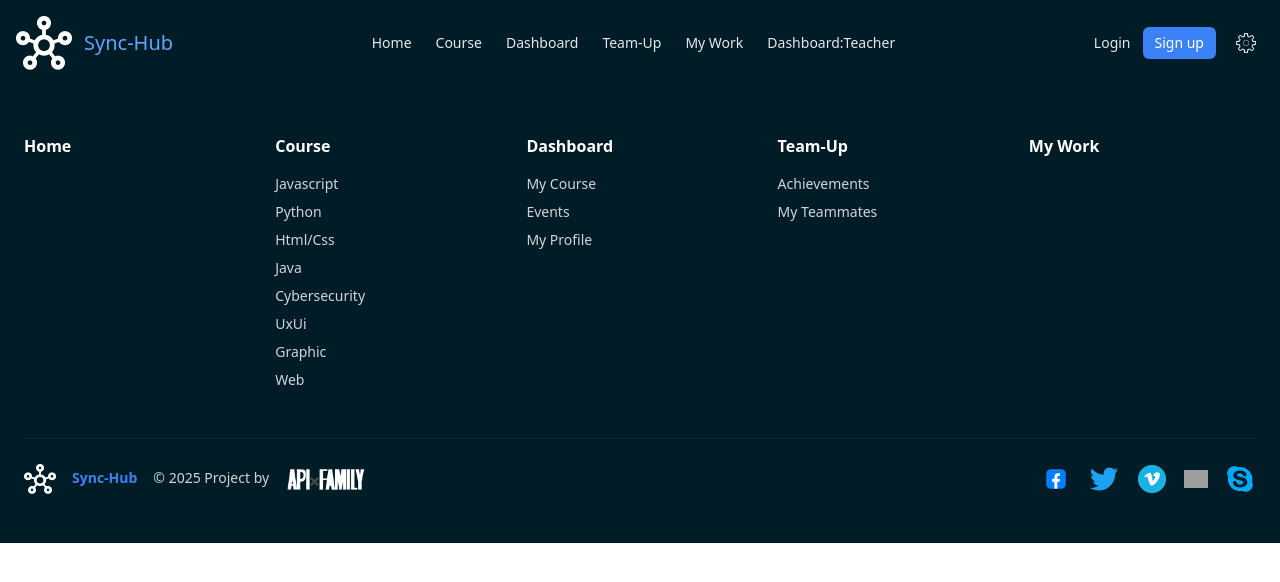
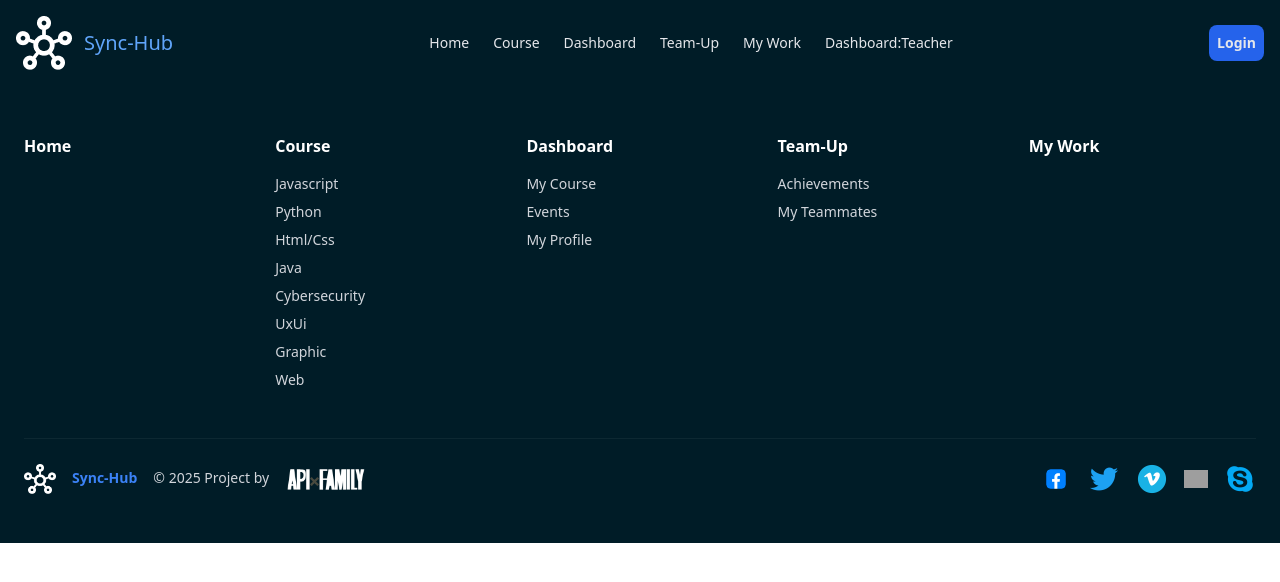
Before and after one commit to MatheusPaternez/course-hub-react-app, a React (Create React App) app: page / in a window 1280 px wide. Shown: the top 582 px of the page. Built offline with nearby package versions, Linux system fonts and the light colour scheme; grey boxes are pictures that could not be loaded.

Commit message:
Fix login and remove register

```diff
--- a/src/components/Header.js
+++ b/src/components/Header.js
@@ -29,19 +29,8 @@ export default function Header() {
                 {/* RIGHT: Actions / profile */}
                 <div className="flex items-center gap-3">
                     {/* Login link */}
-                    <a href="#" className="text-sm text-gray-200 hover:text-white">Login</a>
-
-                    {/* Sign up button */}
-                    <a href="#" className="hidden sm:inline-flex items-center px-3 py-1.5 bg-blue-500 hover:bg-blue-600
-                    text-white text-sm rounded-md transition">Sign up</a>
-
-                    {/* Settings / icon placeholder */}
-                    <button
-                        aria-label="Settings"
-                        className="p-2 rounded-full bg-white/6 hover:bg-white/12 transition"
-                    >
-                        <img src={Settings} className='w-5' />
-                    </button>
+                    <a href="#" className="text-sm text-gray-200 p-2 rounded-lg hover:text-white bg-blue-600 hover:bg-blue-700
+                    text-lg font-semibold transition duration-300 ease-in-out">Login</a>
                 </div>
             </div>
             <Outlet/>
```
